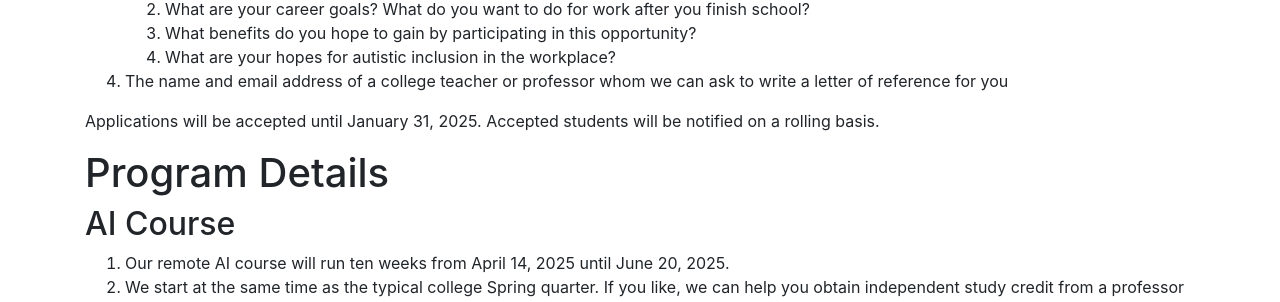
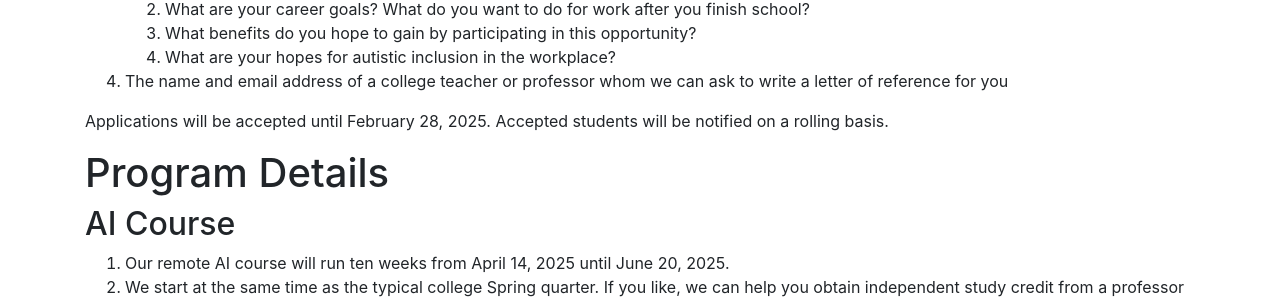
Before and after one commit to cmu-variability/pas4aiworkforce, a Jekyll site: the page built from application.html, in a window 1280 px wide. Shown: the part 1054-1356 px from the top of the page. Built offline with Jekyll 4.4.1, drawn with Linux system fonts in a browser that asks for light colours.

Commit message:
Fixed deadline.

```diff
--- a/application.html
+++ b/application.html
@@ -43,7 +43,7 @@ title: Application
         write a letter of reference for you</li>
 </ol>
 
-<p>Applications will be accepted until January 31, 2025. Accepted students will be notified on
+<p>Applications will be accepted until February 28, 2025. Accepted students will be notified on
     a rolling basis.</p>
 
 <h1>Program Details</h1>
```
